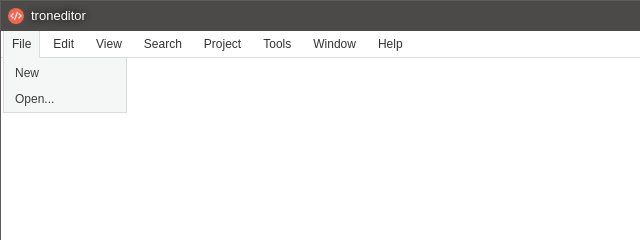
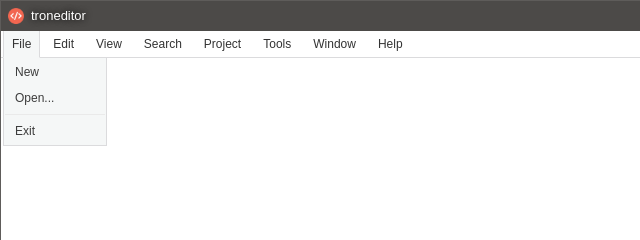
Before and after one commit to shuzheng/troneditor, an Electron app: page main.html in a window 800 px wide. Shown: the top 240 px of the page, 0-640 px from the left. Drawn offline with nearby package versions, Linux system fonts and the light colour scheme; no server answers.

Commit message:
修改菜单样式

```diff
--- a/main.html
+++ b/main.html
@@ -16,6 +16,8 @@
 				<ul>
 					<li><a href="javascript:;">New</a></li>
 					<li><a href="javascript:;">Open...</a></li>
+					<li class="separator"></li>
+					<li><a href="javascript:;">Exit</a></li>
 				</ul>
 			</li>
 			<li>
@@ -64,7 +66,9 @@
 			</li>
 		</ul>
 	</div>
-	<div id="content"></div>
+	<div id="content">
+
+	</div>
 </div>
 <script src="resources/skins/skins.js"></script>
 <script>
--- a/resources/skins/windows/windows.css
+++ b/resources/skins/windows/windows.css
@@ -30,10 +30,13 @@
 
 #menubar{height:26px;background:#FFF;border-bottom:1px solid #DBDBDD;}
 #menubar>ul>li>a{height:26px;line-height:26px;margin:0 2px;padding:0 8px;font-size:12px;color:#333;border-width:0 1px 1px;border-style:solid;border-color:transparent transparent #DBDBDD;}
+#menubar>ul>li>a:active{background:#F1F1F1;}
 #menubar>ul>.hover>a{background:#F5F7F7;border-color:#F5F7F7 #F5F7F7 #DBDBDD;}
 #menubar>ul>.active>a{background:#F5F7F7;border-color:#DBDBDD #DBDBDD #F5F7F7;}
 
 #menubar>ul>li>ul{padding:1px;border:1px solid #DBDBDD;border-top:none;background:#F5F7F7;}
-#menubar>ul>li>ul>li{width:100px;height:22px;line-height:22px;padding:2px 10px;}
-#menubar>ul>li>ul>li:hover{background:#CDE5FD;}
-#menubar>ul>li>ul>li>a{height:22px;color:#3C3C3C;}
+#menubar>ul>li>ul>li{width:100px;}
+#menubar>ul>li>ul>li:hover{background:#F1F1F1;/*CDE5FD*/}
+#menubar>ul>li>ul>li:active{background:#DADADA;}
+#menubar>ul>li>ul>li>a{height:22px;line-height:22px;padding:2px 10px;color:#3C3C3C;}
+#menubar>ul>li>ul>.separator{height:1px;margin:3px 0;background:#EAEAEA;}
```
